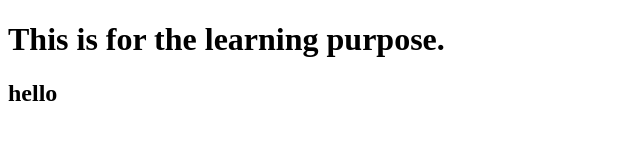
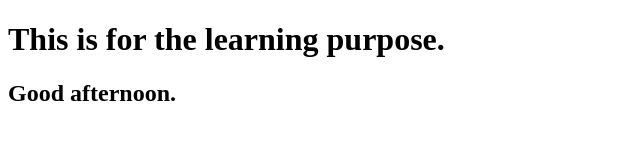
Before and after one commit to shankkarpal46/git_learning, a plain HTML site: page index.html in a window 1280 px wide. Shown: the whole page, without its empty margins (0-640 px from the left). Drawn offline with Linux system fonts and the light colour scheme.

Commit message:
first commit

```diff
--- a/index.html
+++ b/index.html
@@ -8,7 +8,7 @@
 <body>
     <h1>This is for the learning purpose.</h1>
 
-    <h2>hello</h2>
+    <h2>Good afternoon.</h2>
 
     <p></p>
 </body>
```
Also changed, not shown: home.html (+1 -1 lines).
